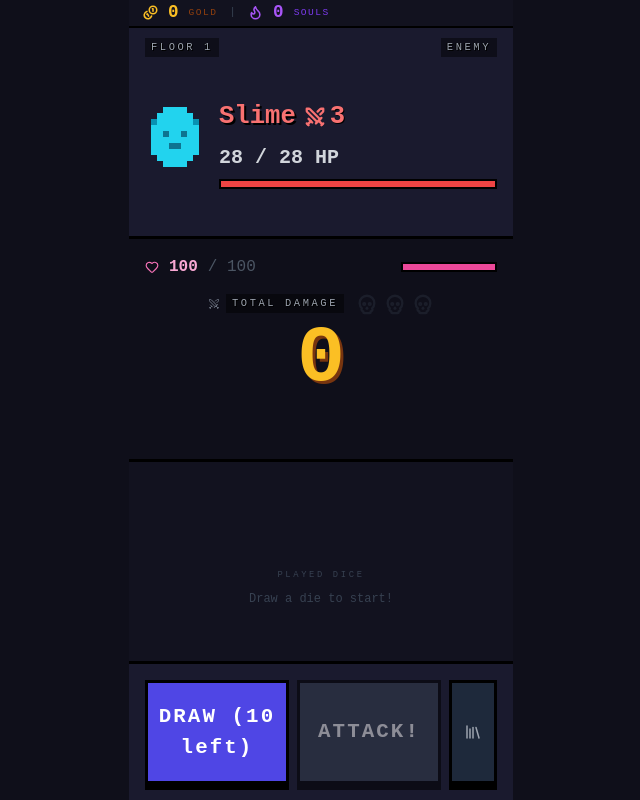
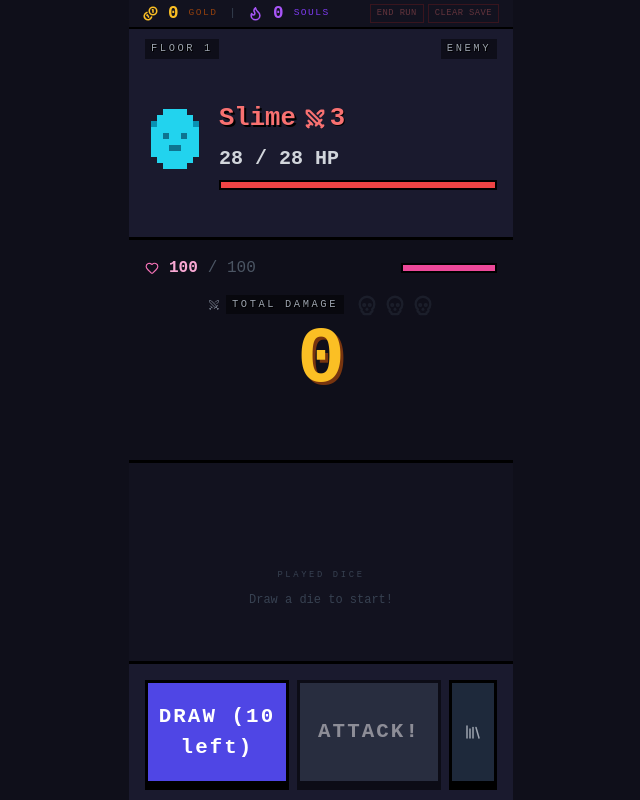
Before and after one commit to jacobgamby09/Dice-Dungeon, a React (Vite) app: page / in a window 1280 px wide. Both pictures are taken after a click on the button "▶ START COMBAT". Shown: the whole page, without its empty margins (319-959 px from the left). Built offline with nearby package versions, Linux system fonts and the light colour scheme; a web font is replaced by a local one.

Commit message:
Dev buttons

```diff
--- a/src/components/CombatScreen.tsx
+++ b/src/components/CombatScreen.tsx
@@ -702,7 +702,7 @@ export function CombatScreen() {
     lastEffects, turnPhase, playerAttackAnimTier,
     enemyHitVersion, playerHitVersion, playerEffectVersion,
     orbVersion, counterVersion, rollStartVersion, resolvingDieIndex, resolvingPhase, enemyAttackVersion,
-    currentFloor, gold, drawAndRoll, bankAndAttack, unlockedNodes, isChoosingNextDie,
+    currentFloor, gold, drawAndRoll, bankAndAttack, unlockedNodes, isChoosingNextDie, abandonRun,
   } = useGameStore()
 
   const metaSouls = useGameStore((s) => s.metaSouls)
@@ -852,6 +852,28 @@ export function CombatScreen() {
         <span style={{ fontSize: '0.6rem', color: '#7c3aed', letterSpacing: '0.15em', textTransform: 'uppercase' }}>
           Souls
         </span>
+        <div style={{ marginLeft: 'auto', display: 'flex', gap: 4 }}>
+          {([
+            { label: 'END RUN',   action: abandonRun },
+            { label: 'CLEAR SAVE', action: () => { localStorage.clear(); window.location.reload() } },
+          ] as const).map(({ label, action }) => (
+            <button
+              key={label}
+              onClick={action}
+              style={{
+                fontSize: '0.55rem', letterSpacing: '0.05em',
+                color: '#f87171', border: '1px solid #7f1d1d',
+                background: 'none', padding: '2px 6px',
+                cursor: 'pointer', fontFamily: 'inherit',
+                opacity: 0.35, transition: 'opacity 0.15s',
+              }}
+              onMouseEnter={(e) => (e.currentTarget.style.opacity = '1')}
+              onMouseLeave={(e) => (e.currentTarget.style.opacity = '0.35')}
+            >
+              {label}
+            </button>
+          ))}
+        </div>
       </div>
 
       {/* Shake container wraps Zones A–C */}
--- a/src/store/gameStore.ts
+++ b/src/store/gameStore.ts
@@ -281,6 +281,7 @@ interface GameState {
   unlockNode: (nodeId: string) => void
   setSelectedClass: (cls: string) => void
   leaveShop: () => void
+  abandonRun: () => void
 }
 
 const sleep = (ms: number) => new Promise<void>((r) => setTimeout(r, ms))
@@ -850,6 +851,27 @@ export const useGameStore = create<GameState>()(
 
   setSelectedClass: (cls) => set({ selectedClass: cls }),
 
+  abandonRun: () => {
+    set({
+      player: { hp: 100, maxHp: 100, shield: 0 },
+      enemy: spawnEnemy(1),
+      currentFloor: 1,
+      totalDamage: 0, totalHeal: 0, totalShield: 0, totalGold: 0,
+      skullCount: 0,
+      inventory: INITIAL_INVENTORY.map((d) => ({ ...d })),
+      drawPile: [], playedDice: [],
+      lastEffects: { heal: 0, shield: 0, gold: 0 },
+      resolvingDieIndex: null, resolvingPhase: null,
+      draftChoices: [], lastGoldEarned: 0,
+      gold: 0,
+      isChoosingNextDie: false,
+      usedSecondWind: false,
+      firstAttackThisEncounter: true,
+      playerAttackAnimTier: null,
+      turnPhase: 'loadout',
+    })
+  },
+
   unlockNode: (nodeId) => {
     const { metaSouls, unlockedNodes } = get()
     const node = SKILL_TREE_NODES.find((n) => n.id === nodeId)
```
